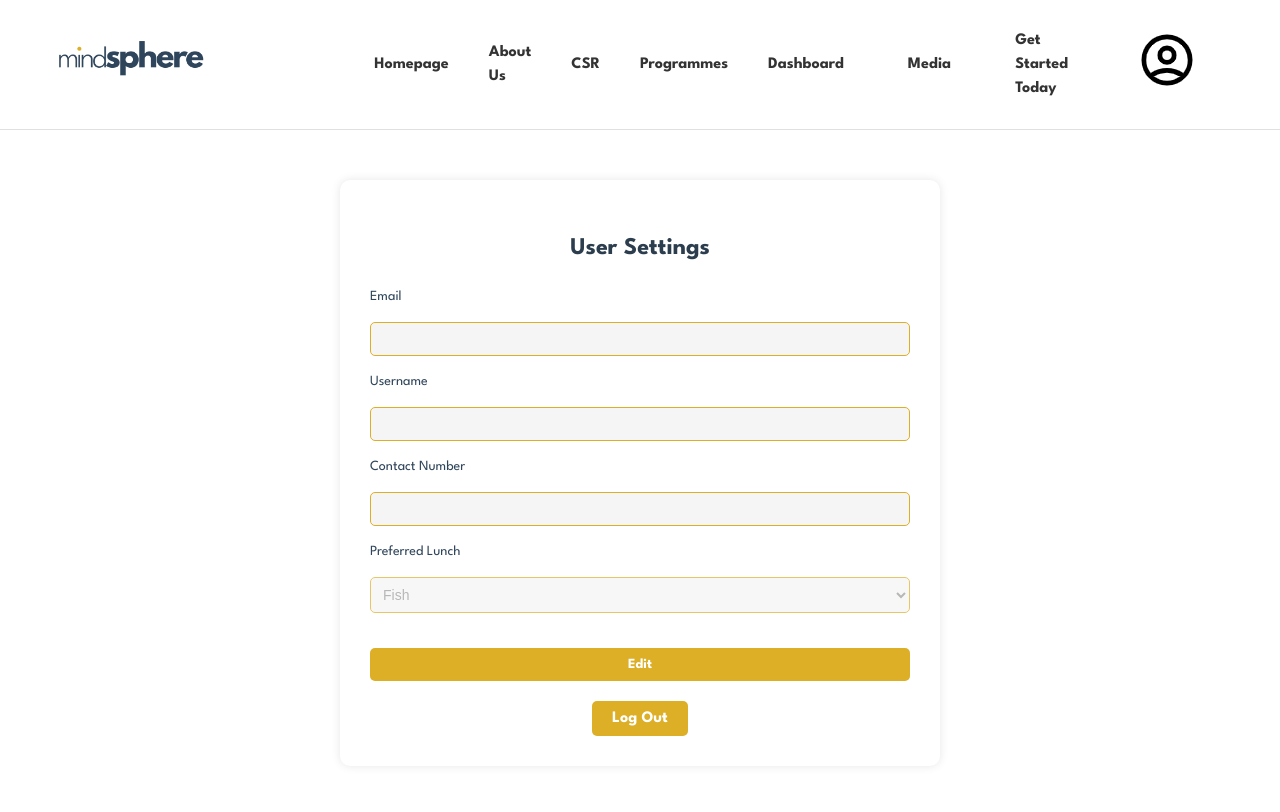
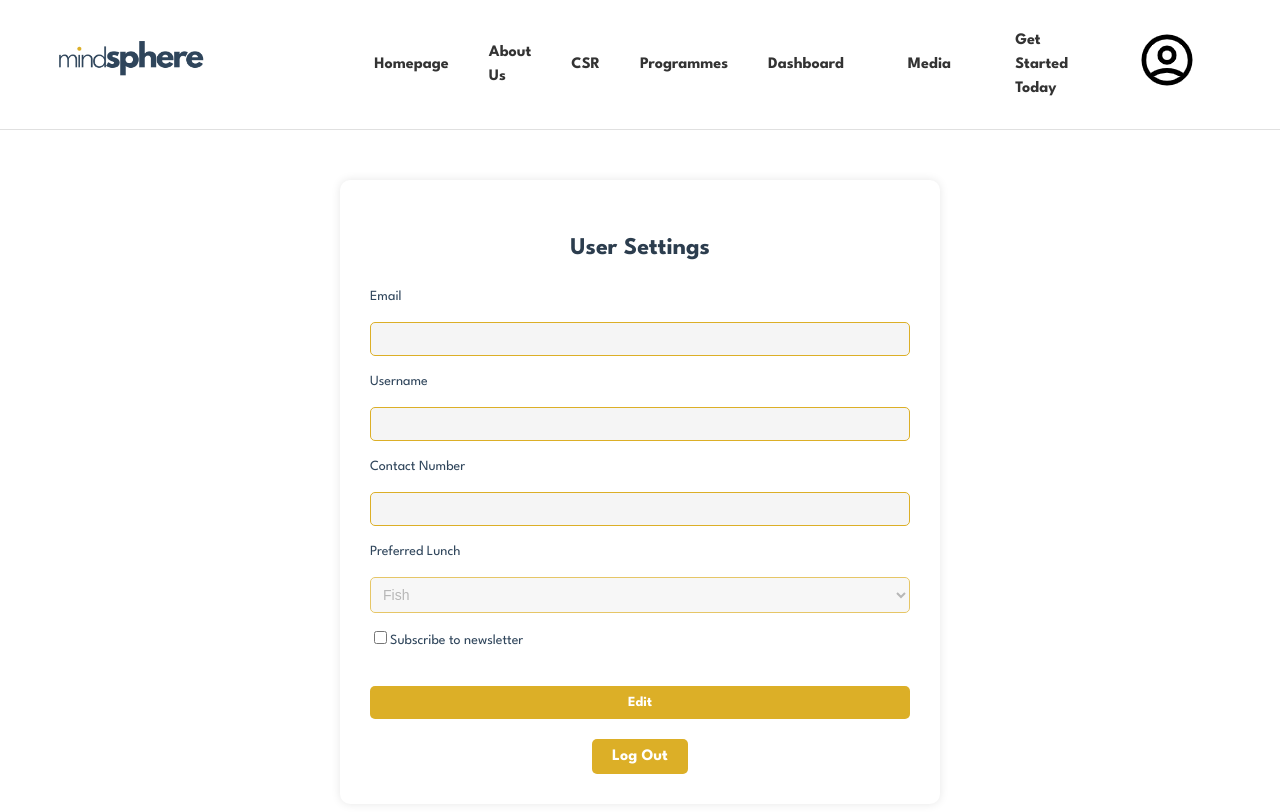
Before and after one commit to AppleOngPS/DataSphere, a React (Vite) app in the folder frontend/: page /profile in a window 1280 px wide. Shown: the top 812 px of the page. Built offline with nearby package versions, Linux system fonts and the light colour scheme; no server answers; sample sign-in values are in the browser's storage.

Commit message:
Subscription checkboc created (frontend)

```diff
--- a/frontend/src/ProfilePage.jsx
+++ b/frontend/src/ProfilePage.jsx
@@ -1,5 +1,166 @@
+
+// import React, { useState, useEffect } from "react";
+// import { useNavigate } from "react-router-dom"; // Import useNavigate to redirect
+// import "./ProfilePage.css";
+
+// function ProfilePage() {
+//   const [formData, setFormData] = useState({
+//     email: "",
+//     username: "",
+//     contactNumber: "",
+//     preferredLunch: "",
+//     subscribe: false, // New field for subscription
+//   });
+//   const [editMode, setEditMode] = useState(false);
+//   const navigate = useNavigate(); // Initialize navigate
+
+//   useEffect(() => {
+//     const userId = localStorage.getItem("userId"); // Retrieve userID from localStorage
+
+//     // Fetch user data from the server using userId
+//     const fetchData = async () => {
+//       try {
+//         const response = await fetch(
+//           `http://localhost:3000/users/${userId}/details`
+//         );
+//         const data = await response.json();
+//         setFormData({
+//           email: data.email || "",
+//           username: data.userName || "",
+//           contactNumber: data.contactNumber || "",
+//           preferredLunch: data.preferredLunch || "",
+//           subscribe: data.subscribe || false, // Default to false if not provided
+//         });
+//       } catch (error) {
+//         console.error("Error fetching user data:", error);
+//       }
+//     };
+
+//     if (userId) {
+//       fetchData();
+//     }
+//   }, []);
+
+//   const handleChange = (e) => {
+//     const { name, value, type, checked } = e.target;
+//     setFormData((prev) => ({
+//       ...prev,
+//       [name]: type === "checkbox" ? checked : value,
+//     }));
+//   };
+
+//   const handleSubmit = async (e) => {
+//     e.preventDefault();
+//     const userId = localStorage.getItem("userId");
+//     try {
+//       const response = await fetch(`http://localhost:3000/users/${userId}`, {
+//         method: "PUT",
+//         headers: {
+//           "Content-Type": "application/json",
+//         },
+//         body: JSON.stringify(formData),
+//       });
+//       if (response.ok) {
+//         alert("Profile updated successfully!");
+//         setEditMode(false);
+//       } else {
+//         alert("Error updating profile");
+//       }
+//     } catch (error) {
+//       console.error("Error updating profile:", error);
+//     }
+//   };
+
+//   // Logout function
+//   const handleLogout = () => {
+//     // Clear local storage
+//     localStorage.removeItem("userId");
+//     localStorage.removeItem("isLoggedIn");
+//     localStorage.removeItem("userRole");
+//     // Redirect to login page
+//     navigate("/login");
+//   };
+
+//   return (
+//     <div className="profile-container">
+//       <h2>User Settings</h2>
+//       <form onSubmit={handleSubmit} className="profile-form">
+//         <label>Email</label>
+//         <input
+//           type="email"
+//           name="email"
+//           value={formData.email}
+//           onChange={handleChange}
+//           disabled={!editMode}
+//         />
+
+//         <label>Username</label>
+//         <input
+//           type="text"
+//           name="username"
+//           value={formData.username}
+//           onChange={handleChange}
+//           disabled={!editMode}
+//         />
+
+//         <label>Contact Number</label>
+//         <input
+//           type="text"
+//           name="contactNumber"
+//           value={formData.contactNumber}
+//           onChange={handleChange}
+//           disabled={!editMode}
+//         />
+
+//         <label>Preferred Lunch</label>
+//         <select
+//           name="preferredLunch"
+//           value={formData.preferredLunch}
+//           onChange={handleChange}
+//           disabled={!editMode}
+//         >
+//           <option value="Fish">Fish</option>
+//           <option value="Chicken">Chicken</option>
+//           <option value="Vegan">Vegan</option>
+//           <option value="Non-Vegan">Non-Vegan</option>
+//         </select>
+
+//         <label>
+//           <input
+//             type="checkbox"
+//             name="subscribe"
+//             checked={formData.subscribe}
+//             onChange={handleChange}
+//             disabled={!editMode}
+//           />
+//           Subscribe to newsletter
+//         </label>
+
+//         <button
+//           type="button"
+//           onClick={() => setEditMode((prev) => !prev)}
+//           className="edit-button"
+//         >
+//           {editMode ? "Cancel" : "Edit"}
+//         </button>
+//         {editMode && (
+//           <button type="submit" className="save-button">
+//             Save
+//           </button>
+//         )}
+//       </form>
+
+//       {/* Logout button */}
+//       <button onClick={handleLogout} className="logout-button">
+//         Log Out
+//       </button>
+//     </div>
+//   );
+// }
+
+// export default ProfilePage;
 import React, { useState, useEffect } from "react";
-import { useNavigate } from "react-router-dom"; // Import useNavigate to redirect
+import { useNavigate } from "react-router-dom";
 import "./ProfilePage.css";
 
 function ProfilePage() {
@@ -8,9 +169,10 @@ function ProfilePage() {
     username: "",
     contactNumber: "",
     preferredLunch: "",
+    subscribe: false, // Subscription status
   });
   const [editMode, setEditMode] = useState(false);
-  const navigate = useNavigate(); // Initialize navigate
+  const navigate = useNavigate();
 
   useEffect(() => {
     const userId = localStorage.getItem("userId"); // Retrieve userID from localStorage
@@ -27,6 +189,7 @@ function ProfilePage() {
           username: data.userName || "",
           contactNumber: data.contactNumber || "",
           preferredLunch: data.preferredLunch || "",
+          subscribe: data.subscribe || false, // Default to false if not provided
         });
       } catch (error) {
         console.error("Error fetching user data:", error);
@@ -39,39 +202,64 @@ function ProfilePage() {
   }, []);
 
   const handleChange = (e) => {
-    const { name, value } = e.target;
-    setFormData((prev) => ({ ...prev, [name]: value }));
+    const { name, value, type, checked } = e.target;
+    setFormData((prev) => ({
+      ...prev,
+      [name]: type === "checkbox" ? checked : value,
+    }));
+  };
+
+  const handleSubscriptionChange = async () => {
+    const userId = localStorage.getItem("userId");
+    try {
+      const response = await fetch(`http://localhost:3000/users/${userId}/subscribe`, {
+        method: "PUT",
+        headers: {
+          "Content-Type": "application/json",
+        },
+        body: JSON.stringify({ subscribe: !formData.subscribe }), // Toggle the subscription
+      });
+      if (response.ok) {
+        alert("Subscription status updated!");
+        setFormData((prev) => ({
+          ...prev,
+          subscribe: !prev.subscribe,
+        }));
+      } else {
+        alert("Error updating subscription status.");
+      }
+    } catch (error) {
+      console.error("Error updating subscription status:", error);
+    }
   };
 
   const handleSubmit = async (e) => {
     e.preventDefault();
     const userId = localStorage.getItem("userId");
     try {
+      const { subscribe, ...profileData } = formData; // Exclude subscription from the payload
       const response = await fetch(`http://localhost:3000/users/${userId}`, {
         method: "PUT",
         headers: {
           "Content-Type": "application/json",
         },
-        body: JSON.stringify(formData),
+        body: JSON.stringify(profileData),
       });
       if (response.ok) {
         alert("Profile updated successfully!");
         setEditMode(false);
       } else {
-        alert("Error updating profile");
+        alert("Error updating profile.");
       }
     } catch (error) {
       console.error("Error updating profile:", error);
     }
   };
 
-  // Logout function
   const handleLogout = () => {
-    // Clear local storage
     localStorage.removeItem("userId");
     localStorage.removeItem("isLoggedIn");
     localStorage.removeItem("userRole");
-    // Redirect to login page
     navigate("/login");
   };
 
@@ -119,6 +307,16 @@ function ProfilePage() {
           <option value="Non-Vegan">Non-Vegan</option>
         </select>
 
+        <label>
+          <input
+            type="checkbox"
+            name="subscribe"
+            checked={formData.subscribe}
+            onChange={handleSubscriptionChange}
+          />
+          Subscribe to newsletter
+        </label>
+
         <button
           type="button"
           onClick={() => setEditMode((prev) => !prev)}
@@ -133,7 +331,6 @@ function ProfilePage() {
         )}
       </form>
 
-      {/* Logout button */}
       <button onClick={handleLogout} className="logout-button">
         Log Out
       </button>
```
